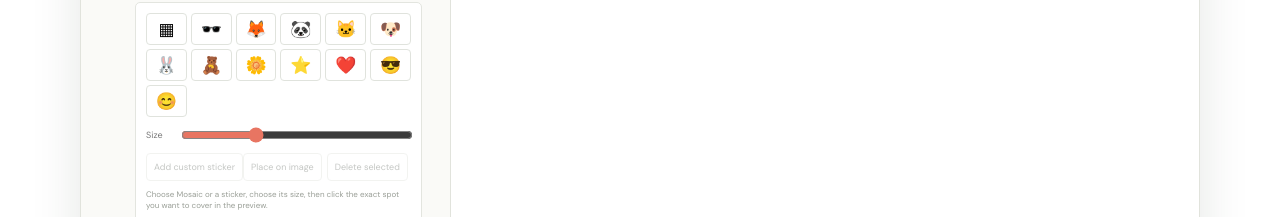
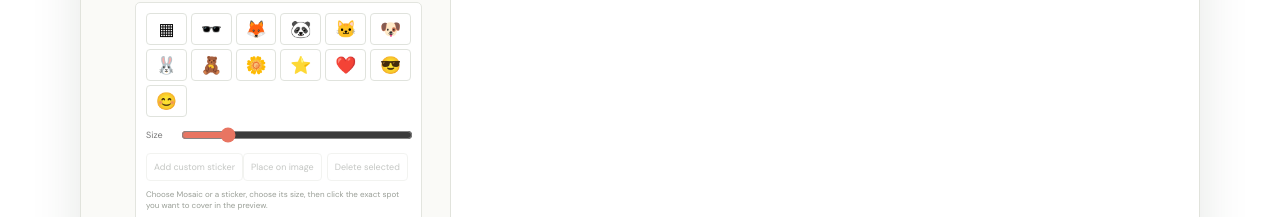
Before and after one commit to samzixiao/image-tools-site, a React (Vite) app: page / in a window 1280 px wide. Shown: the part 1820-2037 px from the top of the page. Built offline with nearby package versions, Linux system fonts and the light colour scheme; a web font is replaced by a local one.

Commit message:
Allow smaller privacy stickers in collages

```diff
--- a/src/App.tsx
+++ b/src/App.tsx
@@ -293,7 +293,7 @@ function App() {
   const [expandMode, setExpandMode] = useState<ExpandMode>("none"),
     [expandStrength, setExpandStrength] = useState(35),
     [privacySticker, setPrivacySticker] = useState(""),
-    [stickerSize, setStickerSize] = useState(30),
+    [stickerSize, setStickerSize] = useState(16),
     [placingSticker, setPlacingSticker] = useState(false);
   const [privacyCovers, setPrivacyCovers] = useState<PrivacyCover[]>([]),
     [selectedCoverId, setSelectedCoverId] = useState<number | null>(null);
@@ -577,7 +577,7 @@ function App() {
       return;
     }
     if (stickerResizeDrag) {
-      const size = Math.min(70, Math.max(12, stickerResizeDrag.size + ((event.clientX - stickerResizeDrag.x) / box.width) * 100));
+      const size = Math.min(70, Math.max(4, stickerResizeDrag.size + ((event.clientX - stickerResizeDrag.x) / box.width) * 100));
       setStickerSize(size);
       setPrivacyCovers((current) =>
         current.map((cover) =>
@@ -1005,7 +1005,7 @@ function App() {
     height: number,
     cover: PrivacyCover,
   ) {
-    const size = Math.max(36, (width * cover.size) / 100),
+    const size = Math.max(8, (width * cover.size) / 100),
       centerX = cover.position.x * width,
       centerY = cover.position.y * height,
       left = Math.max(0, Math.round(centerX - size / 2)),
@@ -1168,7 +1168,7 @@ function App() {
     cover: PrivacyCover,
   ) {
     ctx.save();
-    const size = Math.max(28, (width * cover.size) / 100);
+    const size = Math.max(8, (width * cover.size) / 100);
     if (cover.kind.startsWith("blob:")) {
       const sticker = await loadImage(cover.kind);
       ctx.drawImage(
@@ -1683,7 +1683,7 @@ function App() {
                 Size{" "}
                 <input
                   type="range"
-                  min="12"
+                  min="4"
                   max="70"
                   value={stickerSize}
                   onChange={(event) => {
```
